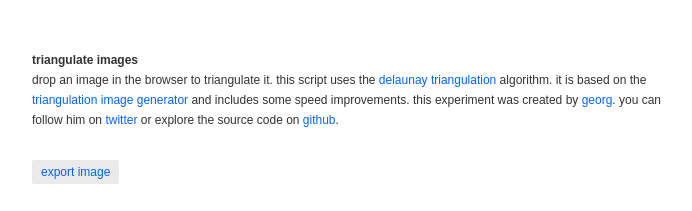
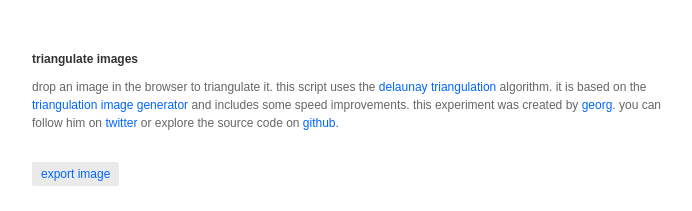
Before and after one commit to snorpey/triangulation, a plain HTML site: page index.html in a window 1280 px wide. Shown: the whole page, without its empty margins (18-710 px from the left). Drawn offline with Linux system fonts and the light colour scheme; a script that the page names is missing.

Commit message:
update headline and font styles

```diff
--- a/styles/global.css
+++ b/styles/global.css
@@ -8,8 +8,8 @@ body
 {
 	padding: 50px;
 	font-family: sans-serif;
-	color: #333;
-	line-height: 20px;
+	color: #666;
+	line-height: 18px;
 	font-size: 12px;
 }
 
@@ -48,6 +48,8 @@ a:hover
 .headline
 {
 	font-size: 12px;
+	color: #333;
+	margin-bottom: 10px;
 }
 
 .content,
```
